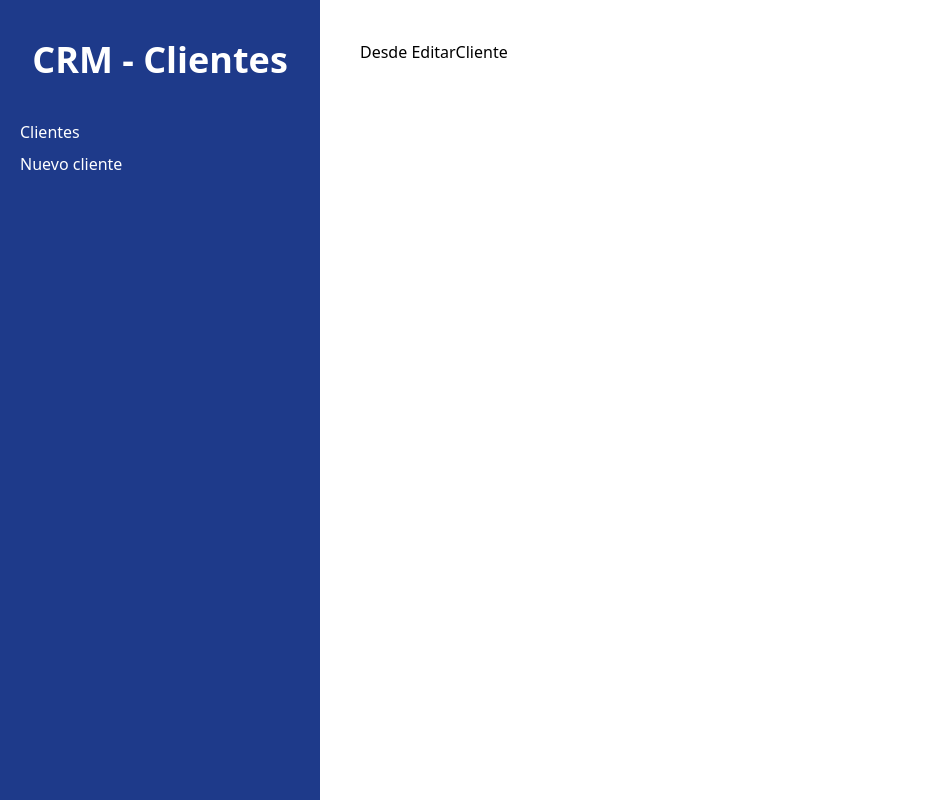
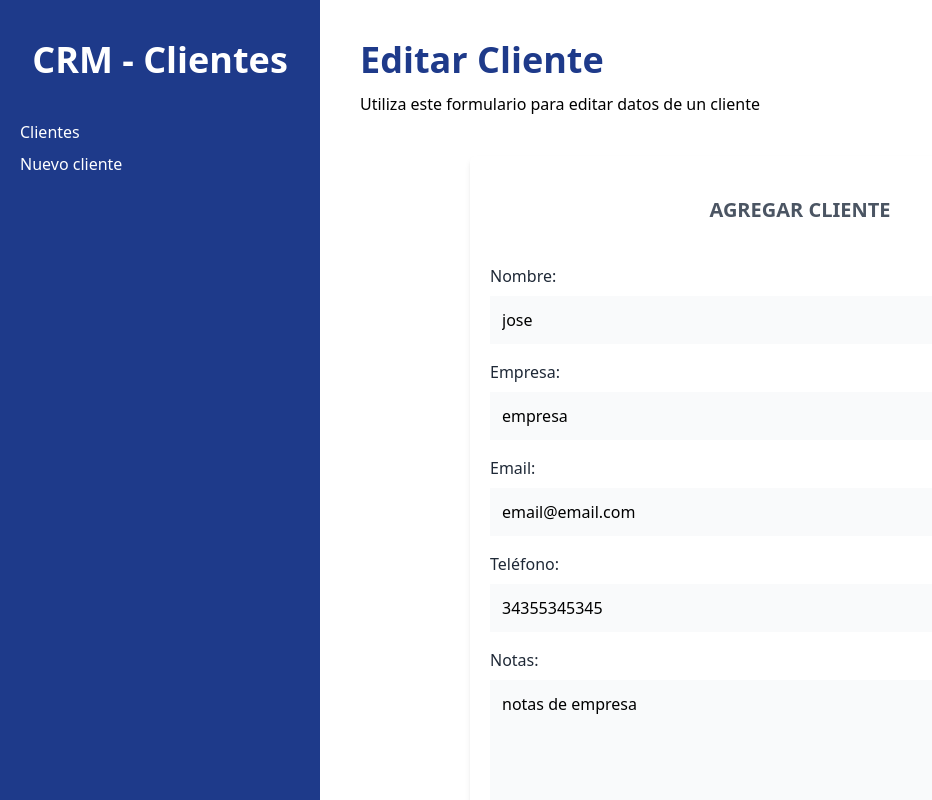
Before and after one commit to jocnn/crm, a React app: page /clientes/editar/1 in a window 1280 px wide. Shown: the whole page, without its empty margins (0-932 px from the left). Built offline with nearby package versions, Linux system fonts and the light colour scheme; data requests are answered from the project's data file; the HTML template or start-up script is replaced by a standard one.

Commit message:
editando cliente

```diff
--- a/src/components/Cliente.jsx
+++ b/src/components/Cliente.jsx
@@ -24,7 +24,7 @@ const Cliente = ({cliente}) => {
         <button
           className="mt-3 bg-blue-600 hover:bg-blue-700 block w-full text-white p-2 uppercase font-bold text-xs"
           type="button"
-          onClick={ () => navigator(``) }
+          onClick={ () => navigator(`/clientes/editar/${id}`) }
         >
           Editar
         </button>
--- a/src/components/Formulario.jsx
+++ b/src/components/Formulario.jsx
@@ -4,7 +4,7 @@ import { useNavigate } from 'react-router-dom'
 
 import Alerta from './Alerta'
 
-const Formulario = () => {
+const Formulario = ({cliente}) => {
 
   const navigate = useNavigate()
 
@@ -52,12 +52,13 @@ const Formulario = () => {
       </h1>
       <Formik
         initialValues={{
-          nombre: '',
-          empresa: '',
-          email: '',
-          telefono: '',
-          notas: ''
+          nombre: cliente?.nombre ?? "",
+          empresa: cliente?.empresa ?? "",
+          email: cliente?.email ?? "",
+          telefono: cliente?.telefono ?? "",
+          notas: cliente?.notas ?? ""
         }}
+        enableReinitialize={true}
         onSubmit={ async (values, {resetForm}) => {
           await handleSubmit(values)
           resetForm()
@@ -152,4 +153,8 @@ const Formulario = () => {
   )
 }
 
+Formulario.defaultProps = {
+  cliente: {}
+}
+
 export default Formulario
--- a/src/pages/EditarCliente.jsx
+++ b/src/pages/EditarCliente.jsx
@@ -1,7 +1,44 @@
+import { useState, useEffect } from 'react'
+import { useParams } from "react-router-dom"
+
+import Formulario from "../components/Formulario"
+
 const EditarCliente = () => {
+
+  const { id } = useParams()
+
+  const [ cliente, setCliente ] = useState({})
+  const [ cargando, setCargando ] = useState(false)
+
+  useEffect(() => {
+    setCargando(!cargando)
+    const obtenerClienteAPI = async () => {
+      try {
+        const url = `http://localhost:4000/clientes/${id}`
+        const respuesta = await fetch(url)
+        const resultado = await respuesta.json()
+
+        setCliente(resultado)
+
+      } catch (error) {
+        console.log(error)
+      }
+
+      setTimeout(() => {
+        setCargando(false)
+      }, 3000);
+    }
+
+    obtenerClienteAPI()
+  }, [])
+
   return (
     <>
-      <h1>Desde EditarCliente</h1>
+      <h1 className="font-black text-4xl text-blue-900">Editar Cliente</h1>
+      <p className="mt-3">Utiliza este formulario para editar datos de un cliente</p>
+      <Formulario
+        cliente={cliente}
+      />
     </>
   )
 }
```
